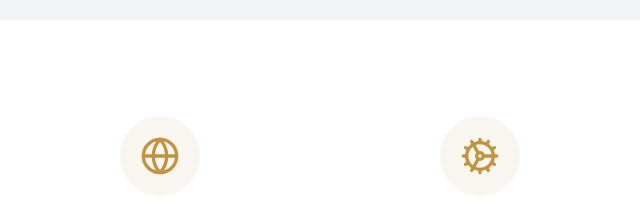
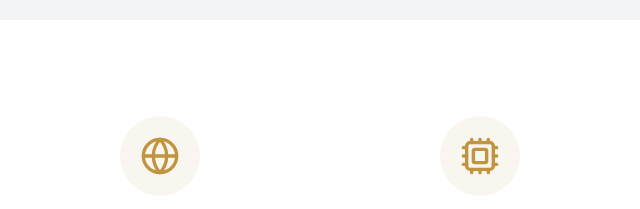
Before and after one commit to huynhtantoi/Agribank-CN5-, a plain HTML site: page index.html in a window 1280 px wide. Shown: the part 1480-1689 px from the top of the page, 640-1280 px from the left. Drawn offline with nearby package versions, Linux system fonts and the light colour scheme.

Commit message:
Update index.html

```diff
--- a/index.html
+++ b/index.html
@@ -112,7 +112,7 @@
                         <p class="mt-1 text-gray-600">Hơn 2300 chi nhánh và 3700 ATM/CDM trên toàn quốc.</p>
                     </div>
                     <div class="flex flex-col items-center">
-                        <div class="icon-wrapper"><i data-lucide="cog" class="w-10 h-10"></i></div>
+                        <div class="icon-wrapper"><i data-lucide="cpu" class="w-10 h-10"></i></div>
                         <h3 class="mt-4 text-xl font-bold text-agribank-brown">Công nghệ hiện đại</h3>
                         <p class="mt-1 text-gray-600">Số hóa quy trình, xác thực eKYC tiện lợi và an toàn.</p>
                     </div>
```
